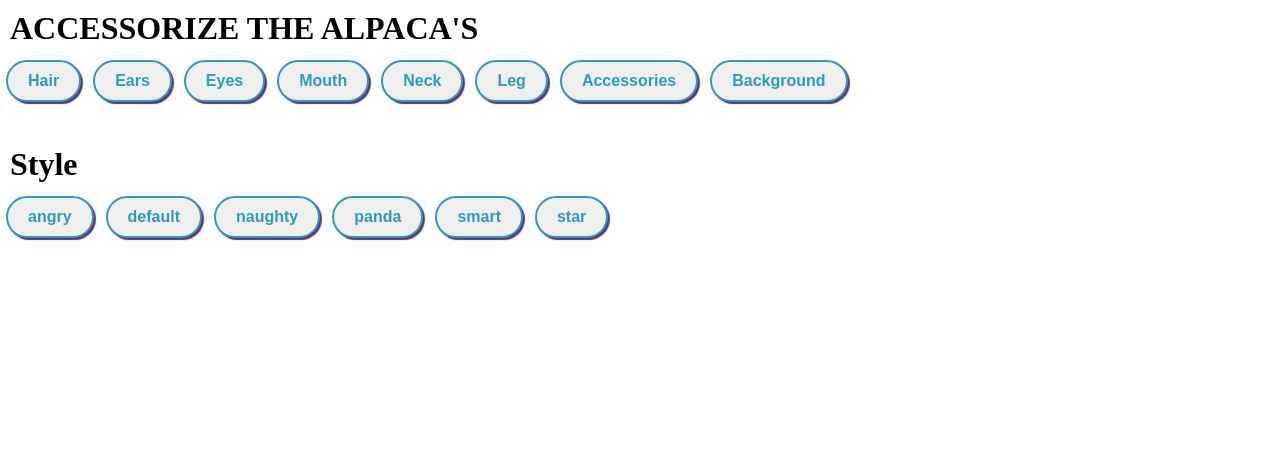
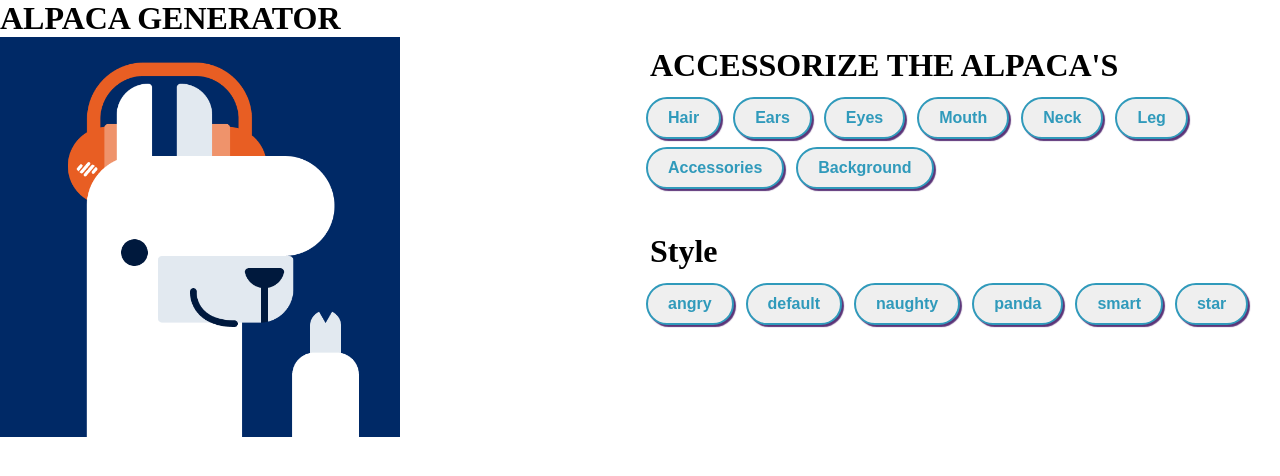
Before and after one commit to ORKO06/alpaca-image-generator, a React (Create React App) app: page / in a window 1280 px wide. Shown: the top 476 px of the page. Built offline with nearby package versions, Linux system fonts and the light colour scheme.

Commit message:
feat: add image ui component and its functionalities

```diff
--- a/src/App.js
+++ b/src/App.js
@@ -1,4 +1,5 @@
-import React, { useState } from "react";
+import React, { useEffect, useState } from "react";
+import AlpacaProfile from "./components/AlpacaProfile";
 import ButtonList from "./components/ButtonList";
 
 const data = [
@@ -64,6 +65,24 @@ const data = [
 
 const App = () => {
   const [accessoryName, setAccessoryName] = useState("Eyes");
+  const [styleName, setStyleName] = useState("default");
+
+  const [parts, setParts] = useState({
+    Hair: "default",
+    Leg: "default",
+    Neck: "default",
+    Mouth: "default",
+    Background: "darkblue50",
+    Accessories: "headphone",
+    Eyes: "default",
+    Ears: "default",
+  });
+
+  useEffect(() => {
+    setParts((prev) => ({ ...prev, [accessoryName]: styleName }));
+  }, [styleName]);
+
+  console.log(styleName);
 
   let styleData = [];
   let accessoryData = [];
@@ -80,12 +99,24 @@ const App = () => {
 
   return (
     <div>
-      <ButtonList
-        setAccessoryName={setAccessoryName}
-        names={"ACCESSORIZE THE ALPACA'S"}
-        data={accessoryData}
-      />
-      <ButtonList names={"Style"} data={styleData} />
+      <h1>ALPACA GENERATOR</h1>
+      <div className="cont">
+        <div>
+          <AlpacaProfile parts={parts} />
+        </div>
+        <div>
+          <ButtonList
+            selected={setAccessoryName}
+            names={"ACCESSORIZE THE ALPACA'S"}
+            data={accessoryData}
+          />
+          <ButtonList
+            selected={setStyleName}
+            names={"Style"}
+            data={styleData}
+          />
+        </div>
+      </div>
     </div>
   );
 };
--- /dev/null
+++ b/src/components/AlpacaProfile.css
@@ -0,0 +1,49 @@
+.Alpaca__img {
+  position: relative;
+  left: 0;
+  top: 0;
+}
+
+.eyes,
+.hair,
+.ears,
+.background,
+.neck,
+.leg,
+.accessories,
+.mouth,
+.nose {
+  position: absolute;
+  width: 400px;
+  height: 400px;
+}
+
+.background {
+  z-index: -1;
+}
+.ears {
+  z-index: 2;
+}
+
+.hair {
+  z-index: 3;
+}
+.eyes {
+  z-index: 4;
+}
+.nose {
+  z-index: 5;
+}
+.mouth {
+  z-index: 6;
+}
+.accessories {
+}
+.leg {
+  z-index: 8;
+}
+
+.cont {
+  display: grid;
+  grid-template-columns: repeat(2, 1fr);
+}
--- /dev/null
+++ b/src/components/AlpacaProfile.js
@@ -0,0 +1,29 @@
+import React from "react";
+import "./AlpacaProfile.css";
+
+const AlpacaProfile = ({ parts }) => {
+  console.log(parts.Background);
+  return (
+    <div className="Alpaca__img">
+      <img
+        className="background"
+        src={`./alpaca/backgrounds/${parts.Background}.png`}
+        alt=""
+      />
+      <img className="ears" src={`./alpaca/ears/${parts.Ears}.png`} alt="" />
+      <img className="eyes" src={`./alpaca/eyes/${parts.Eyes}.png`} alt="" />
+      <img className="hair" src={`./alpaca/hair/${parts.Hair}.png`} alt="" />
+      <img
+        className="accessories"
+        src={`./alpaca/accessories/${parts.Accessories}.png`}
+        alt=""
+      />
+      <img className="leg" src={`./alpaca/leg/${parts.Leg}.png`} alt="" />
+      <img className="neck" src={`./alpaca/neck/${parts.Neck}.png`} alt="" />
+      <img className="mouth" src={`./alpaca/mouth/${parts.Mouth}.png`} alt="" />
+      <img className="nose" src="./alpaca/nose.png" alt="" />
+    </div>
+  );
+};
+
+export default AlpacaProfile;
--- a/src/components/Button.js
+++ b/src/components/Button.js
@@ -1,9 +1,9 @@
 import React from "react";
 import "./Button.css";
 
-const Button = ({ name, setAccessoryName }) => {
+const Button = ({ name, selected }) => {
   return (
-    <button onClick={(e) => setAccessoryName(name)} className="btn">
+    <button onClick={(e) => selected(name)} className="btn">
       {name}
     </button>
   );
--- a/src/components/ButtonList.js
+++ b/src/components/ButtonList.js
@@ -2,13 +2,13 @@ import React from "react";
 import Button from "./Button";
 import "./ButtonList.css";
 
-const ButtonList = ({ data, names, setAccessoryName }) => {
+const ButtonList = ({ data, names, selected }) => {
   return (
     <>
       <h1 className="heading">{names}</h1>
       <div className="list">
         {data.map((d, i) => (
-          <Button setAccessoryName={setAccessoryName} key={i} name={d} />
+          <Button selected={selected} key={i} name={d} />
         ))}
       </div>
     </>
```
